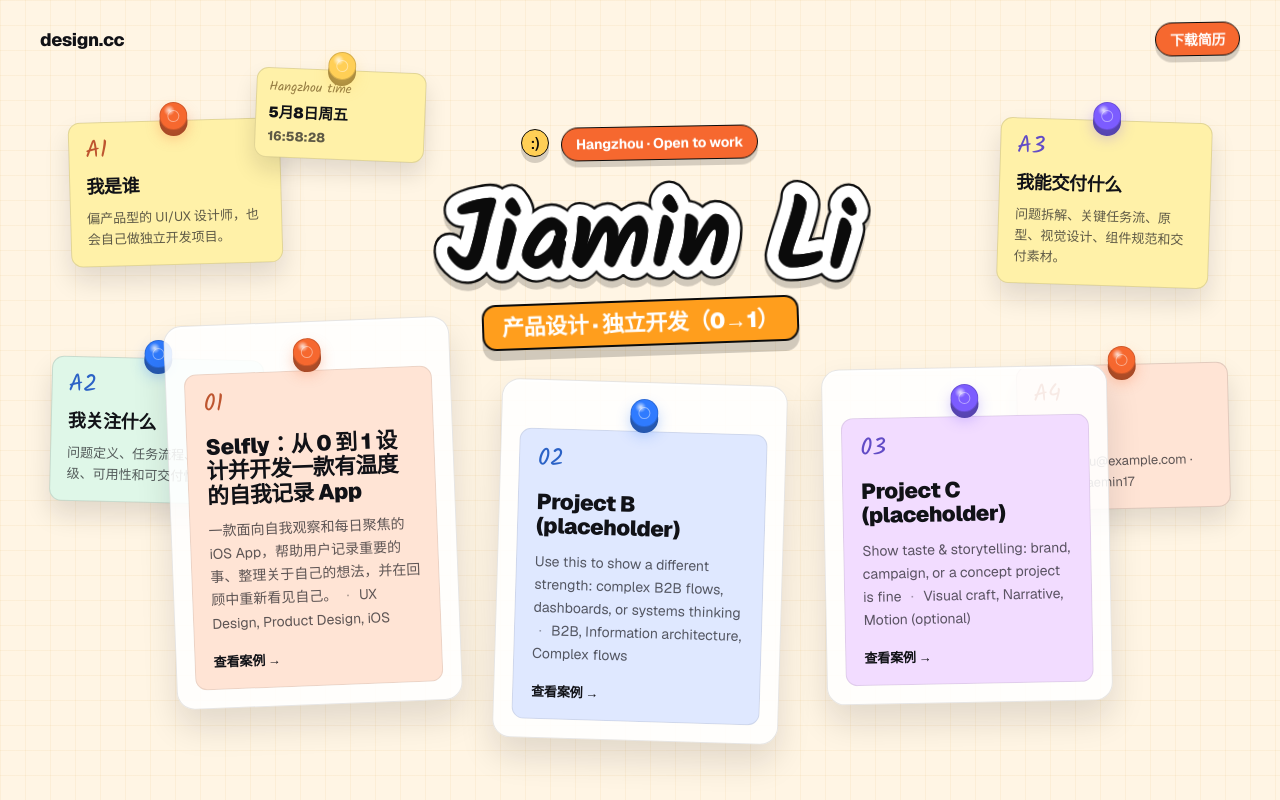
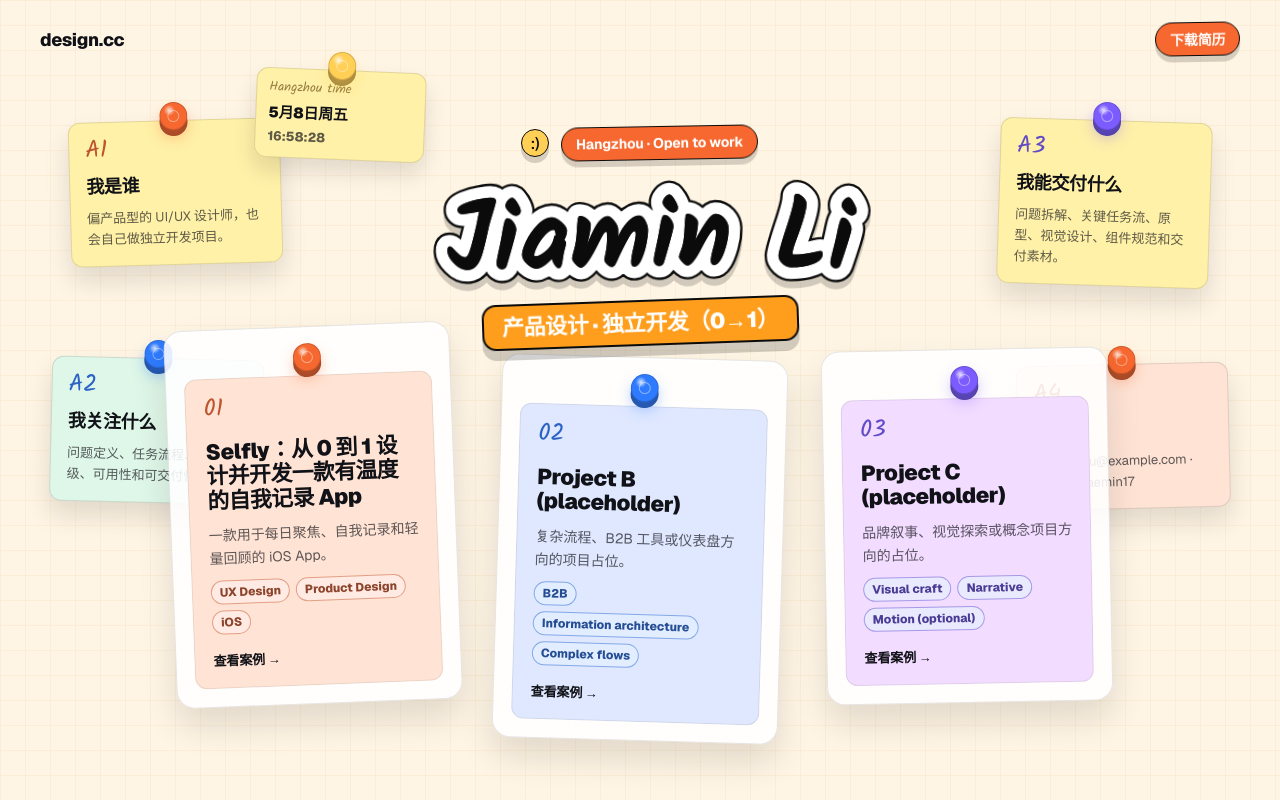
Before and after one commit to jaemin17/jaemin-portfolio, a Next.js app: page / in a window 1280 px wide. Shown: the top 800 px of the page. Built offline with nearby package versions, Linux system fonts and the light colour scheme.

Commit message:
Refine project card metadata

```diff
--- a/src/app/page.module.css
+++ b/src/app/page.module.css
@@ -264,6 +264,31 @@
   color: rgba(17, 18, 23, 0.68);
   line-height: 1.65;
   font-size: 14px;
+}
+
+.workSubtitle {
+  display: block;
+}
+
+.workTags {
+  display: flex;
+  flex-wrap: wrap;
+  gap: 6px;
+  margin-top: 10px;
+}
+
+.workTag {
+  display: inline-flex;
+  align-items: center;
+  min-height: 24px;
+  padding: 0 8px;
+  border: 1px solid color-mix(in oklab, var(--pin-color) 42%, rgba(17, 18, 23, 0.16));
+  border-radius: 999px;
+  background: color-mix(in oklab, var(--pin-color) 14%, white);
+  color: color-mix(in oklab, var(--pin-color) 58%, #111217);
+  font-size: 12px;
+  font-weight: 800;
+  line-height: 1;
 }
 
 .workMore {
--- a/src/app/page.tsx
+++ b/src/app/page.tsx
@@ -73,8 +73,14 @@ export default function Home() {
                         <span className={styles.workIndex}>{String(idx + 1).padStart(2, "0")}</span>
                         <span className={styles.workTitle}>{p.title}</span>
                         <span className={styles.workMeta}>
-                          {p.subtitle} <span className={styles.dot}>·</span>{" "}
-                          {p.tags.slice(0, 3).join(", ")}
+                          <span className={styles.workSubtitle}>{p.subtitle}</span>
+                          <span className={styles.workTags} aria-label="项目标签">
+                            {p.tags.slice(0, 3).map((tag) => (
+                              <span key={tag} className={styles.workTag}>
+                                {tag}
+                              </span>
+                            ))}
+                          </span>
                         </span>
                         <span className={styles.workMore}>查看案例 →</span>
                       </span>
--- a/src/components/StickerTitle.module.css
+++ b/src/components/StickerTitle.module.css
@@ -49,7 +49,7 @@
 
 @media (max-width: 480px) {
   .inner {
-    transform: scale(0.85);
+    transform: scale(0.8);
   }
 }
 
--- a/src/content/projects.ts
+++ b/src/content/projects.ts
@@ -40,7 +40,7 @@ export const projects: Project[] = [
   {
     slug: "selfly-ios-app",
     title: "Selfly：从 0 到 1 设计并开发一款有温度的自我记录 App",
-    subtitle: "一款面向自我观察和每日聚焦的 iOS App，帮助用户记录重要的事、整理关于自己的想法，并在回顾中重新看见自己。",
+    subtitle: "一款用于每日聚焦、自我记录和轻量回顾的 iOS App。",
     timeframe: "2025–2026",
     role: "Solo product designer & iOS developer",
     tags: ["UX Design", "Product Design", "iOS", "SwiftUI", "0→1"],
@@ -150,7 +150,7 @@ export const projects: Project[] = [
   {
     slug: "project-b",
     title: "Project B (placeholder)",
-    subtitle: "Use this to show a different strength: complex B2B flows, dashboards, or systems thinking",
+    subtitle: "复杂流程、B2B 工具或仪表盘方向的项目占位。",
     timeframe: "2025",
     role: "Product designer",
     tags: ["B2B", "Information architecture", "Complex flows"],
@@ -165,7 +165,7 @@ export const projects: Project[] = [
   {
     slug: "project-c",
     title: "Project C (placeholder)",
-    subtitle: "Show taste & storytelling: brand, campaign, or a concept project is fine",
+    subtitle: "品牌叙事、视觉探索或概念项目方向的占位。",
     timeframe: "2025",
     role: "Product designer",
     tags: ["Visual craft", "Narrative", "Motion (optional)"],
```
